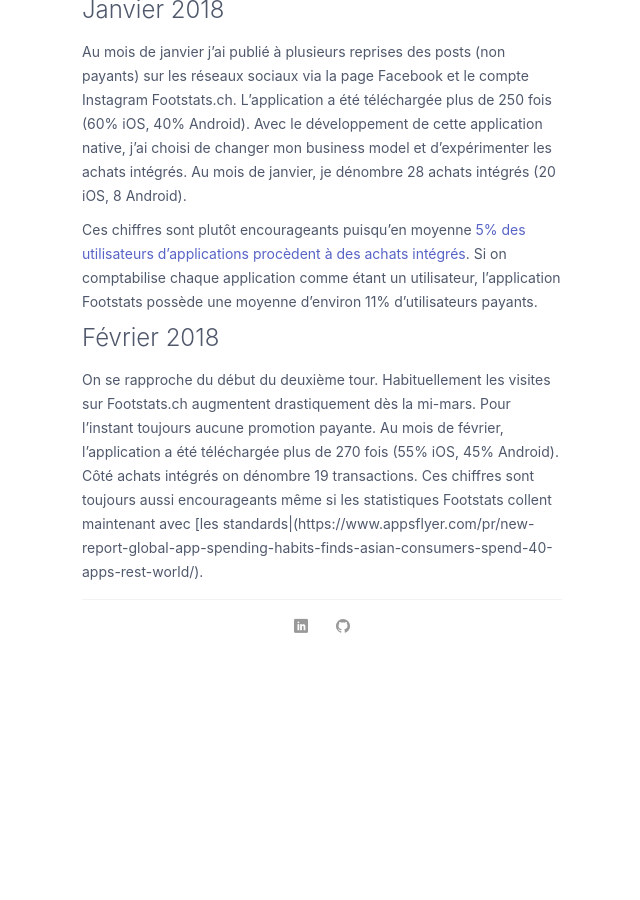
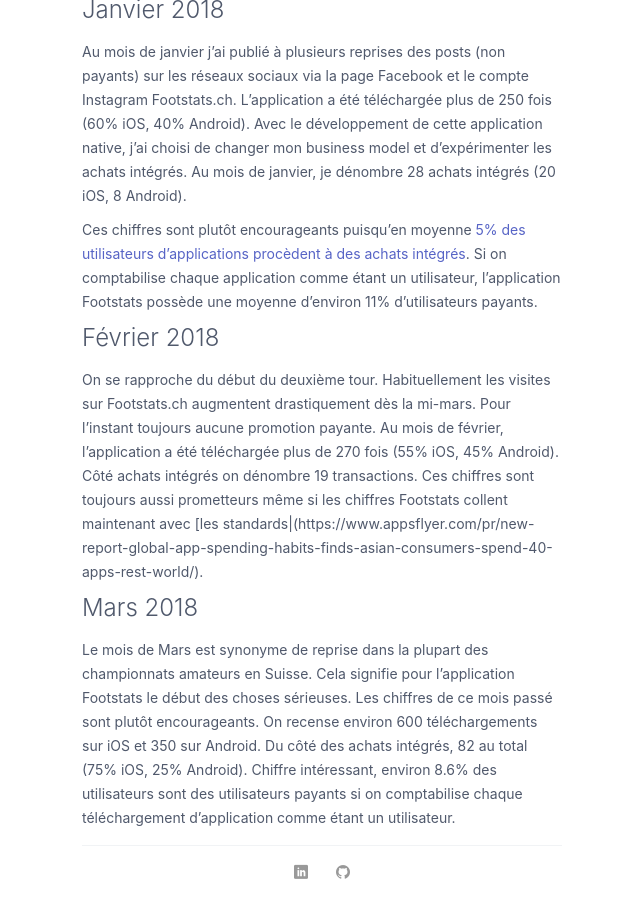
Before and after one commit to camel113/camel113.github.io, a Jekyll site: the page built from _posts/2017-11-02-lancement-d-un-nouveau-produit-avec-mvp.md, in a window 1280 px wide and 900 px high, scrolled down 2861 px. Shown: the whole window, without its empty margins (318-958 px from the left). Built offline with Jekyll 4.4.1, drawn with Linux system fonts in a browser that asks for light colours; some web fonts are replaced; a script that is not in the unit is left out; before the commit the page ends 3515 px from its top, so only the background shows below that.

Commit message:
Update MVP post

```diff
--- a/_posts/2017-11-02-lancement-d-un-nouveau-produit-avec-mvp.md
+++ b/_posts/2017-11-02-lancement-d-un-nouveau-produit-avec-mvp.md
@@ -44,4 +44,7 @@ Au mois de janvier j'ai publié à plusieurs reprises des posts (non payants) su
 Ces chiffres sont plutôt encourageants puisqu'en moyenne [5% des utilisateurs d'applications procèdent à des achats intégrés](https://www.appsflyer.com/pr/new-report-global-app-spending-habits-finds-asian-consumers-spend-40-apps-rest-world/). Si on comptabilise chaque application comme étant un utilisateur, l'application Footstats possède une moyenne d'environ 11% d'utilisateurs payants.
 
 #### Février 2018
-On se rapproche du début du deuxième tour. Habituellement les visites sur Footstats.ch augmentent drastiquement dès la mi-mars. Pour l'instant toujours aucune promotion payante. Au mois de février, l'application a été téléchargée plus de 270 fois (55% iOS, 45% Android). Côté achats intégrés on dénombre 19 transactions. Ces chiffres sont toujours aussi encourageants même si les statistiques Footstats collent maintenant avec [les standards|(https://www.appsflyer.com/pr/new-report-global-app-spending-habits-finds-asian-consumers-spend-40-apps-rest-world/).
+On se rapproche du début du deuxième tour. Habituellement les visites sur Footstats.ch augmentent drastiquement dès la mi-mars. Pour l'instant toujours aucune promotion payante. Au mois de février, l'application a été téléchargée plus de 270 fois (55% iOS, 45% Android). Côté achats intégrés on dénombre 19 transactions. Ces chiffres sont toujours aussi prometteurs même si les chiffres Footstats collent maintenant avec [les standards|(https://www.appsflyer.com/pr/new-report-global-app-spending-habits-finds-asian-consumers-spend-40-apps-rest-world/).
+
+#### Mars 2018
+Le mois de Mars est synonyme de reprise dans la plupart des championnats amateurs en Suisse. Cela signifie pour l'application Footstats le début des choses sérieuses. Les chiffres de ce mois passé sont plutôt encourageants. On recense environ 600 téléchargements sur iOS et 350 sur Android. Du côté des achats intégrés, 82 au total (75% iOS, 25% Android). Chiffre intéressant, environ 8.6% des utilisateurs sont des utilisateurs payants si on comptabilise chaque téléchargement d'application comme étant un utilisateur.
```
